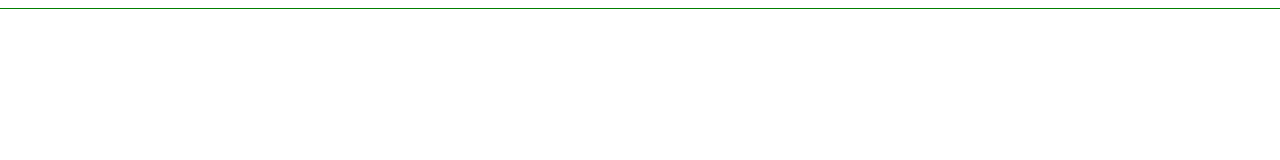
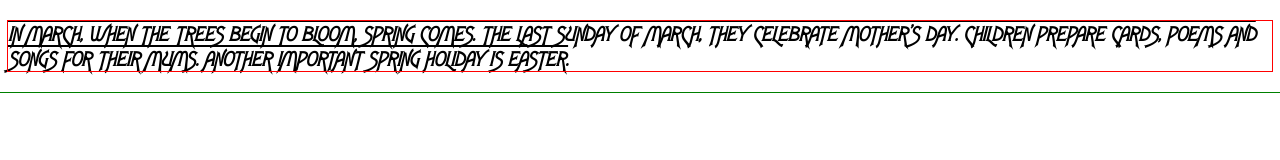
Before and after one commit to karway211/HelloWorld, a website: page src/index.html in a window 1280 px wide. Drawn offline with nearby package versions, Linux system fonts and the light colour scheme; files that its build step writes are made by us from their sources.

Commit message:
no message

```diff
--- a/src/index.html
+++ b/src/index.html
@@ -8,6 +8,10 @@
     <title>Document</title>
 </head>
 <body>
-
+    <p class="font-example">
+        In March, when the trees begin to bloom, spring comes. The last Sunday of March,
+        they celebrate Mother’s Day. Children prepare cards, poems and songs for their mums.
+        Another important spring holiday is Easter.
+    </p>
 </body>
 </html>
--- a/src/style/common-style.less
+++ b/src/style/common-style.less
@@ -5,3 +5,17 @@ html {
 body * {
     outline: 1px solid red;
 }
+
+@font-face {
+    font-family: pretty_font;
+    src: url('../fonts/14733.ttf');
+}
+
+.font-example{
+    font-family: pretty_font, 'Trebuchet MS', Arial, sans-serif;
+    font-size: 21px;
+    font-weight: bold;
+    font-style: italic;
+    text-decoration: /*underline*/overline;
+    text-transform: uppercase /*capitalize*/;
+}
```
Also changed, not shown: src/fonts/14733.ttf (added).
